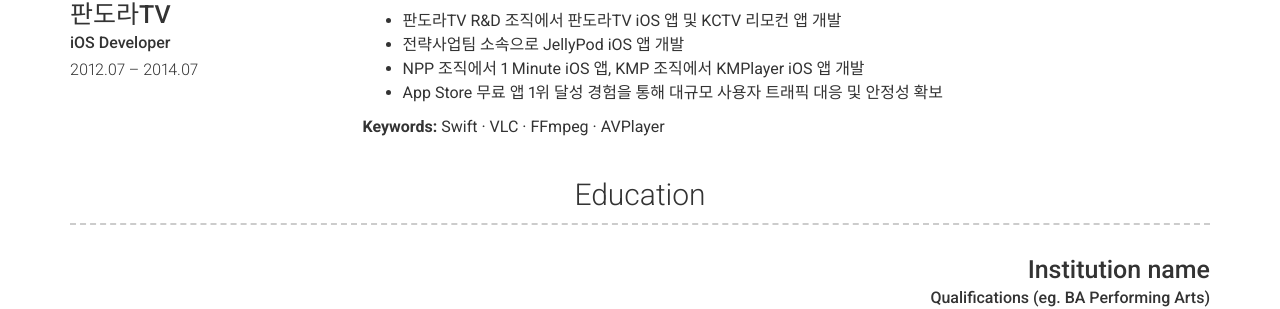
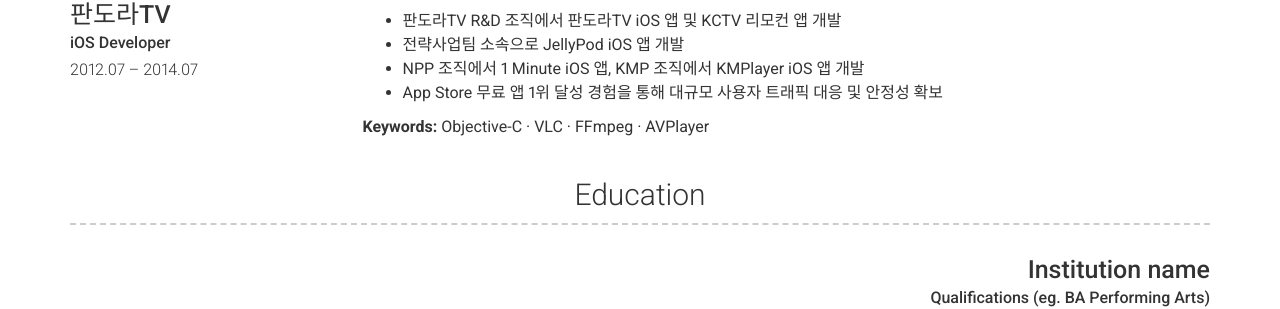
Before and after one commit to toypresent81/toypresent81.github.io, a Jekyll site: the page built from index.md, in a window 1280 px wide. Shown: the part 1205-1514 px from the top of the page. Built offline with Jekyll 4.4.1, drawn with Linux system fonts in a browser that asks for light colours; nearby versions of some CDN libraries.

Commit message:
Update _config.yml

```diff
--- a/_config.yml
+++ b/_config.yml
@@ -96,7 +96,7 @@ content:
           - NPP 조직에서 1 Minute iOS 앱, KMP 조직에서 KMPlayer iOS 앱 개발
           - App Store 무료 앱 1위 달성 경험을 통해 대규모 사용자 트래픽 대응 및 안정성 확보
 
-          **Keywords:** Swift · VLC · FFmpeg · AVPlayer
+          **Keywords:** Objective-C · VLC · FFmpeg · AVPlayer
 
   - title: Education
     layout: list
```
